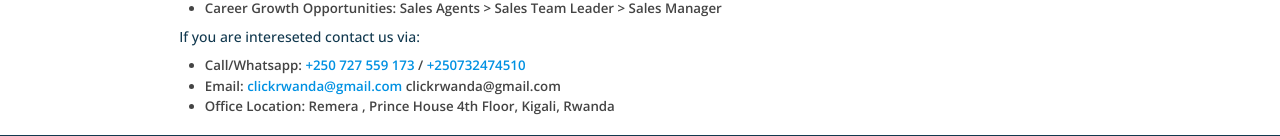
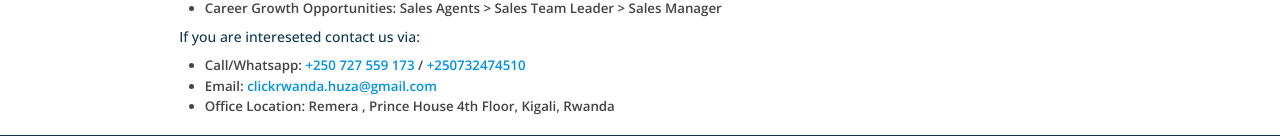
Before and after one commit to Diibro/clickrwanda-client, a React (Vite) app: page /hiring in a window 1280 px wide. Shown: the part 664-800 px from the top of the page. Built offline with nearby package versions, Linux system fonts and the light colour scheme.

Commit message:
updated the hiring page

```diff
--- a/src/Pages/HiringPage.jsx
+++ b/src/Pages/HiringPage.jsx
@@ -41,7 +41,7 @@ const HiringPage = () => {
                <p>If you are intereseted contact us via:</p>
                <ul>
                     <li>Call/Whatsapp: <a href="tel:+250 727 559 173">+250 727 559 173</a> / <a href="https://wa.me/+250732474510">+250732474510</a></li>
-                    <li>Email: <a href="mailto:clickrwanda@gmail.com">clickrwanda@gmail.com</a> clickrwanda@gmail.com</li>
+                    <li>Email: <a href="mailto:clickrwanda.huza@gmail.com">clickrwanda.huza@gmail.com</a></li>
                     <li>Office Location: Remera , Prince House 4th Floor,  Kigali, Rwanda</li>
                </ul>
           </>
@@ -72,7 +72,7 @@ const HiringPage = () => {
                <p>Ababishaka baduhamagara cyangwa bakatwandikira:</p>
                <ul>
                     <li>Guhamagara/Whatsapp: <a href="tel:+250 727 559 173">+250 727 559 173</a> / <a href="https://wa.me/+250732474510">+250732474510</a></li>
-                    <li>Email: <a href="mailto:clickrwanda@gmail.com">clickrwanda@gmail.com</a> clickrwanda@gmail.com</li>
+                    <li>Email: <a href="mailto:clickrwanda.huza@gmail.com">clickrwanda.huza@gmail.com</a></li>
                     <li>Aho dukorera: I Remera , Prince House Kuri Etage ya 4,  Kigali, Rwanda</li>
                </ul>
           </>
```
